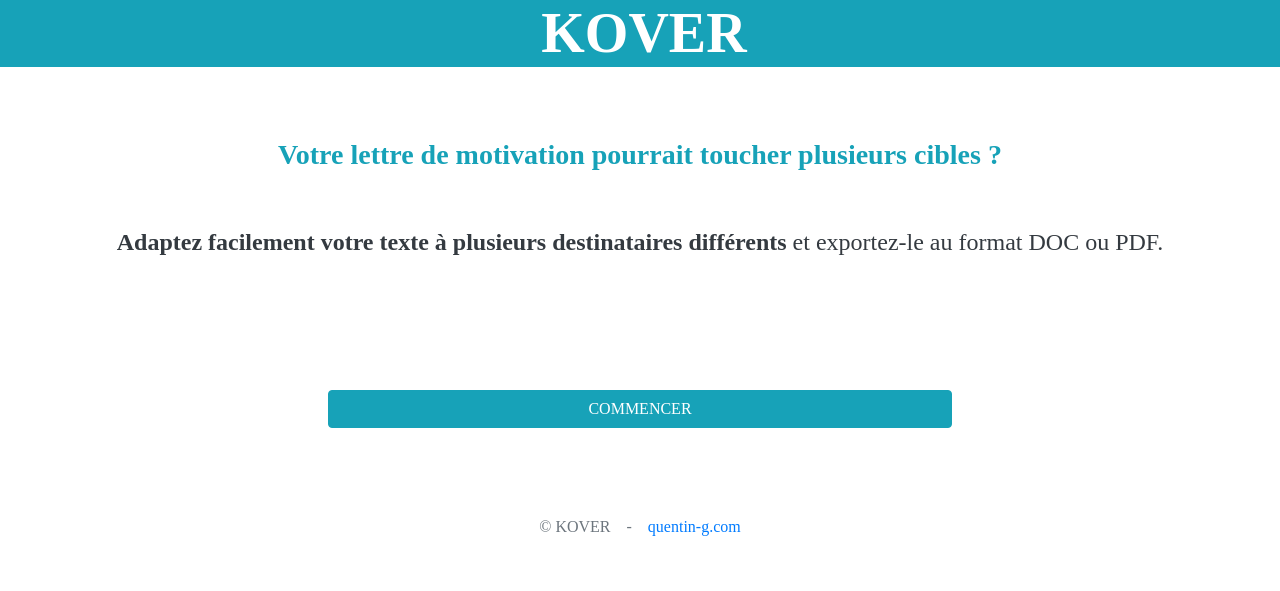
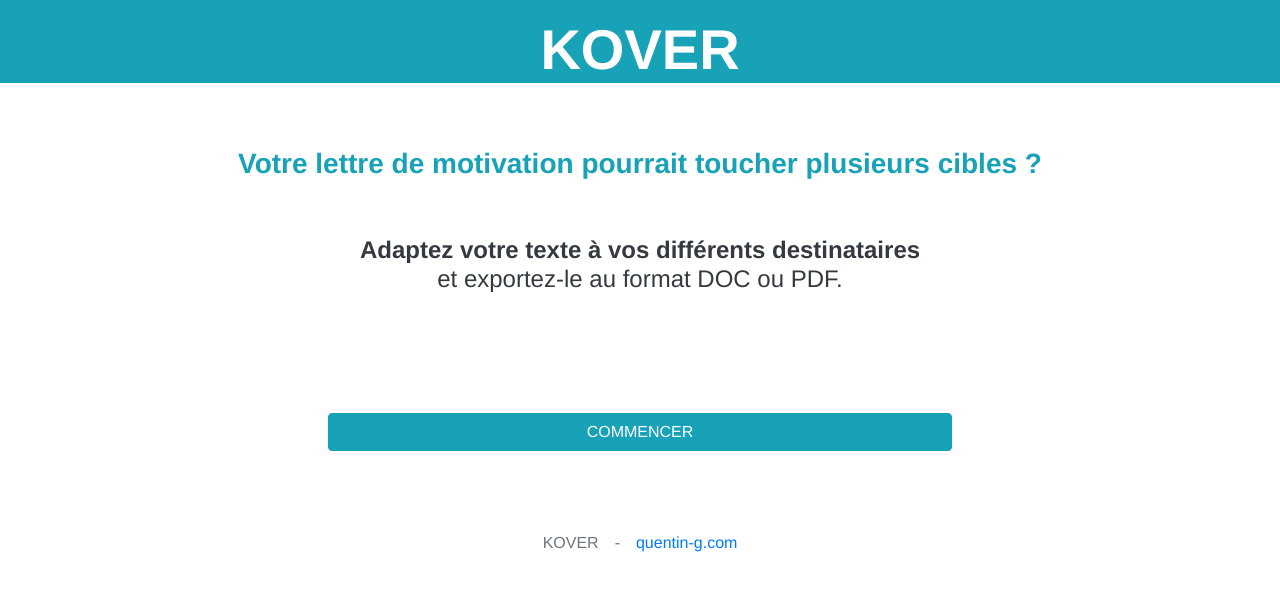
Before and after one commit to quentin-g-dev/kover1.0, a PHP site: page / in a window 1280 px wide. Shown: the top 591 px of the page. Run offline with PHP 8.4, Linux system fonts and the light colour scheme; some web fonts are replaced.

Commit message:
Import de fichiers manquants (?? style.css et index.html ??)

```diff
--- a/css/style.css
+++ b/css/style.css
@@ -9,7 +9,7 @@
 }
 
 body {
-    font-family: 'open-sans';
+    font-family: 'raleway', Helvetica;
 }
 
 main {
@@ -22,7 +22,12 @@ a:active {
 }
 
 div#userText {
-    height: 50vh;
+    height: max-content;
+    padding: 10px;
+}
+
+#getUserText {
+    line-height: initial;
 }
 
 .full-container {
@@ -40,3 +45,11 @@ div#userText {
 select {
     border: none !important;
 }
+
+span.toEdit {
+    background-color: yellowgreen;
+}
+
+.card-body {
+    text-align: initial;
+}
--- a/index.html
+++ b/index.html
@@ -14,9 +14,9 @@
 <body>
 
     <!--HEADER-->
-    <header class="container full-container  bg-info text-white d-flex justify-content-around align-items-center">
+    <header class="container full-container  bg-info text-white d-flex justify-content-center align-items-center pt-3">
         <a href="index.html">
-            <h1 class="ml-2 d-inline text-white display-4 font-weight-bold">
+            <h1 class=" d-inline text-white display-4 font-weight-bold">
                 KOVER
             </h1>
         </a>
@@ -40,14 +40,15 @@
     <main
         class="container full-container d-flex flex-column p-3 mx-auto mt-3 mb-2 text-center w-100 w-lg-75 justify-content-around align-items-baseline h-100 rounded"
         id="home">
-        <div class=" d-flex  flex-xs-column flex-lg-row flex-no-wrap flex-lg-wrap">
+        <div class=" d-flex  flex-column flex-no-wrap flex-lg-wrap mx-auto">
             <p class="border-info text-info m-auto p-2 h3 rounded font-weight-bold mr-4">
                 Votre lettre de motivation pourrait toucher plusieurs cibles&nbsp;?
             </p>
             <p class="text-dark h4 my-5 mx-4 mx-lg-auto mxtext-center">
-                <span class="font-weight-bold">Adaptez facilement votre texte à plusieurs destinataires
-                    différents</span> et
-                exportez-le au format DOC ou PDF.
+                <span class="font-weight-bold">
+                    Adaptez votre texte à vos différents destinataires
+                </span><br>
+                et exportez-le au format DOC ou PDF.
             </p>
         </div>
         <button class="btn btn-info w-50 h-100 rounded mx-auto mt-4 h1" id="startButton">
@@ -147,7 +148,6 @@
         </h2>
         <div class="container full-container  d-flex my-3  align-items-start">
             <div class="px-2  bg-light w-75 w-lg-50 mr-3 border text-left" id="getUserText"></div>
-            <div class="px-2  bg-light w-75 w-lg-50 mr-3 border text-left" id="tempResult"></div>
             <div
                 class="w-25 w-lg-50 d-flex flex-column flex-wrap justify-content-center align-items-start align-items-center">
                 <p class="text-dark">
@@ -187,22 +187,30 @@
 
     <!--EDITION STEP-->
     <main
-        class="container full-container  d-flex flex-column flex-no-wrap flex-lg-wrap p-3 mx-auto mt-3 mb-2 text-center w-100 w-lg-75 justify-content-around align-items-center h-100  rounded"
+        class="container full-container d-flex flex-column flex-no-wrap flex-lg-wrap p-3 mx-auto mt-3 mb-2 text-center w-100 w-lg-75 justify-content-start align-items-center h-100  rounded"
         id="edition">
-        <h2 class="text-info mx-auto  my-3 font-weight-bold">
+        <h2 class="text-info mx-auto  my-3 font-weight-bold" id="lastTitle">
             <span class="text-info p-1  w-3" data-to-step="choice">&larr;</span>
             Adaptez <span id="numberOfVersions"></span>
             nouvelles versions
         </h2>
-        <div class="w-100 d-flex flex-column  justify-content-center align-items-center mt-auto">
-            <table id="editTable" class="table table-responsive table-striped my-3 mx-auto d-table">
-                <tr id="tableHead" class="font-weight-bold">
-                    <th scope="col" class="bg-info text-white m-1 border-light">Original</th>
-                </tr>
-                <tbody id="tableInner"></tbody>
-            </table>
-            <div id="editionPreview" class="word-wrap text-left m-3 bg-light border border-info p-3">
+        <div class="w-100 d-flex flex-column  justify-content-center align-items-center">
+            <div id="letterVersions" class="d-flex flex-column flex-wrap w-100 w-lg-75 mx-auto my-3">
+                <div id="accordion" class=" accordion justify-content-around align-items-center">
+                    <div
+                        class=" my-3 card d-flex flex-row justify-content-around align-items-center bg-info text-white">
+                        <div>
+                            <h3 class="d-inline card-header" id="headingOne">
+                                Version Originale
+                            </h3>
+                            <button class="btn btn-link text-white btn-info border-light" data-toggle="collapse"
+                                data-target="#collapseOne">&darr;</button>
+                        </div>
+
+                    </div>
+                </div>
             </div>
+            <div id="elementH"></div>
         </div>
 
         <button class="btn btn-info rounded mx-auto mt-4 h1" id="finishButton">OK</button>
@@ -216,33 +224,12 @@
             <span class="text-info p-1  w-3" data-to-step="choice">&larr;</span>
             Terminé !
         </h2>
-        <div id="letterVersions" class="d-flex flex-column flex-wrap w-100 w-lg-75 mx-auto my-3">
-            <div id="accordion" class=" accordion  justify-content-around align-items-center">
-                <div class=" my-3 card d-flex flex-row justify-content-around align-items-center bg-info text-white">
-                    <div>
-                        <h3 class="d-inline card-header" id="headingOne">
-                            Version Originale
-                        </h3>
-                        <button class="btn btn-link text-white btn-info border-light" data-toggle="collapse"
-                            data-target="#collapseOne">&darr;</button>
-                    </div>
-                    <div>
-                        <button class="btn btn-info border-light">PDF</button>
-                        <button class="btn btn-info border-light">DOC</button>
-                        <button class="btn btn-info border-light">
-                            COPIER</button>
-                        <button class="btn btn-info border-light">
-                            IMPRIMER </button>
-                    </div>
-                </div>
-            </div>
-        </div>
-        <div id="elementH"></div>
+
     </main>
 
     <footer
         class="d-flex flex-column flex-lg-row container full-container justify-content-center align-items-center mt-3">
-        <a href="#" class="text-secondary m-lg-3">&copy;&nbsp;KOVER</a>
+        <a href="#" class="text-secondary m-lg-3">KOVER</a>
         <span class="d-none d-lg-inline text-secondary">-</span>
         <a href="https://www.quentin-g.com" target="_blank" class="text-secondaryv m-lg-3">
             quentin-g.com
@@ -254,12 +241,13 @@
     <script src="https://stackpath.bootstrapcdn.com/bootstrap/4.5.2/js/bootstrap.min.js"
         integrity="sha384-B4gt1jrGC7Jh4AgTPSdUtOBvfO8shuf57BaghqFfPlYxofvL8/KUEfYiJOMMV+rV" crossorigin="anonymous">
     </script>
-    <script src="./js/commonScript.js"></script>
+    <!--<script src="./js/commonScript.js"></script>
     <script src="./js/finish.js"></script>
     <script src="./js/edition.js"></script>
     <script src="./js/sections.js"></script>
     <script src="./js/choice.js"></script>
-    <script src="./js/kover.js"></script>
+    <script src="./js/kover.js"></script>-->
+    <script src="./js/global.js"></script>
 
 </body>
 
```
